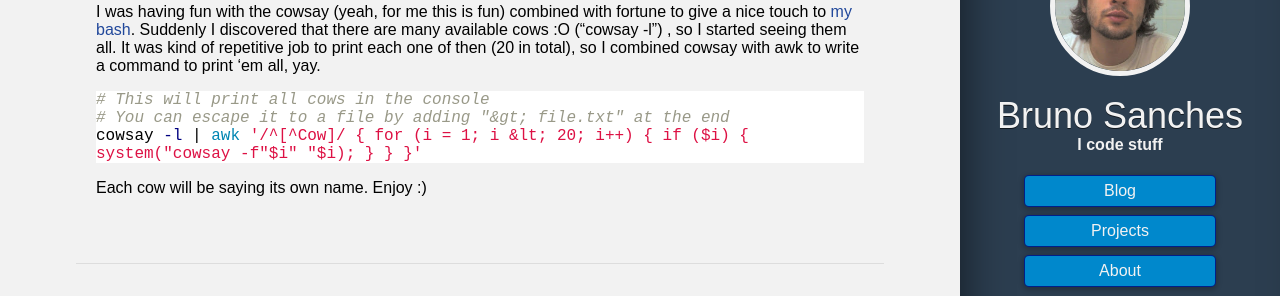
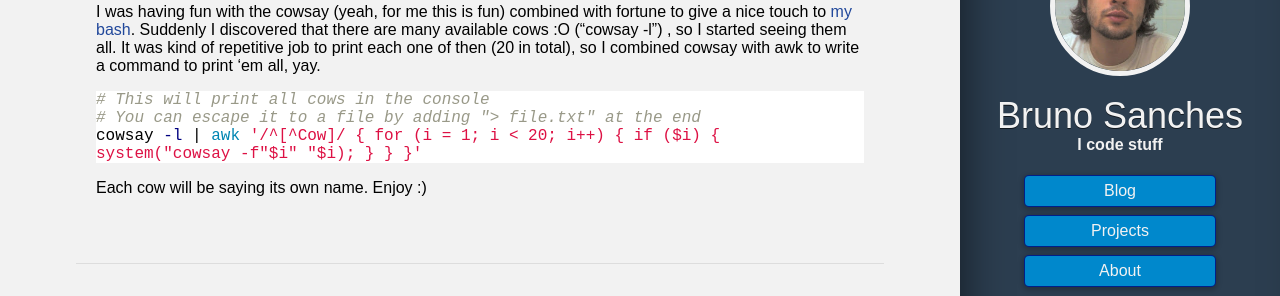
Before and after one commit to brunops/brunops.github.io, a Jekyll site: the page built from _posts/2013-06-26-all-cowsay-cows.markdown, in a window 1280 px wide. Shown: the part 149-445 px from the top of the page. Built offline with Jekyll 4.4.1, drawn with Linux system fonts in a browser that asks for light colours; some web fonts are replaced; Markdown is read by kramdown in place of the engine named in the settings.

Commit message:
Reformat "All cowsay cows" to md

```diff
--- a/_posts/2013-06-26-all-cowsay-cows.markdown
+++ b/_posts/2013-06-26-all-cowsay-cows.markdown
@@ -7,10 +7,10 @@ categories:
 - Linux
 - shell
 ---
-I was having fun with the cowsay (yeah, for me this is fun) combined with fortune to give a nice touch to <a class="vt-p" title="See the resulting .bashrc" href="http://brunops.org/my-cool-bashrc-file/" target="_blank">my bash</a>. Suddenly I discovered that there are many available cows :O ("cowsay -l") , so I started seeing them all. It was kind of repetitive job to print each one of then (20 in total), so I combined cowsay with awk to write a command to print 'em all, yay.
+I was having fun with the cowsay (yeah, for me this is fun) combined with fortune to give a nice touch to <a title="See the resulting .bashrc" href="/my-cool-bashrc-file/" target="_blank">my bash</a>. Suddenly I discovered that there are many available cows :O ("cowsay -l") , so I started seeing them all. It was kind of repetitive job to print each one of then (20 in total), so I combined cowsay with awk to write a command to print 'em all, yay.
 {% highlight bash %}
 # This will print all cows in the console
-# You can escape it to a file by adding "&gt; file.txt" at the end
-cowsay -l | awk '/^[^Cow]/ { for (i = 1; i &lt; 20; i++) { if ($i) { system("cowsay -f"$i" "$i); } } }'
+# You can escape it to a file by adding "> file.txt" at the end
+cowsay -l | awk '/^[^Cow]/ { for (i = 1; i < 20; i++) { if ($i) { system("cowsay -f"$i" "$i); } } }'
 {% endhighlight %}
 Each cow will be saying its own name. Enjoy :)
```
